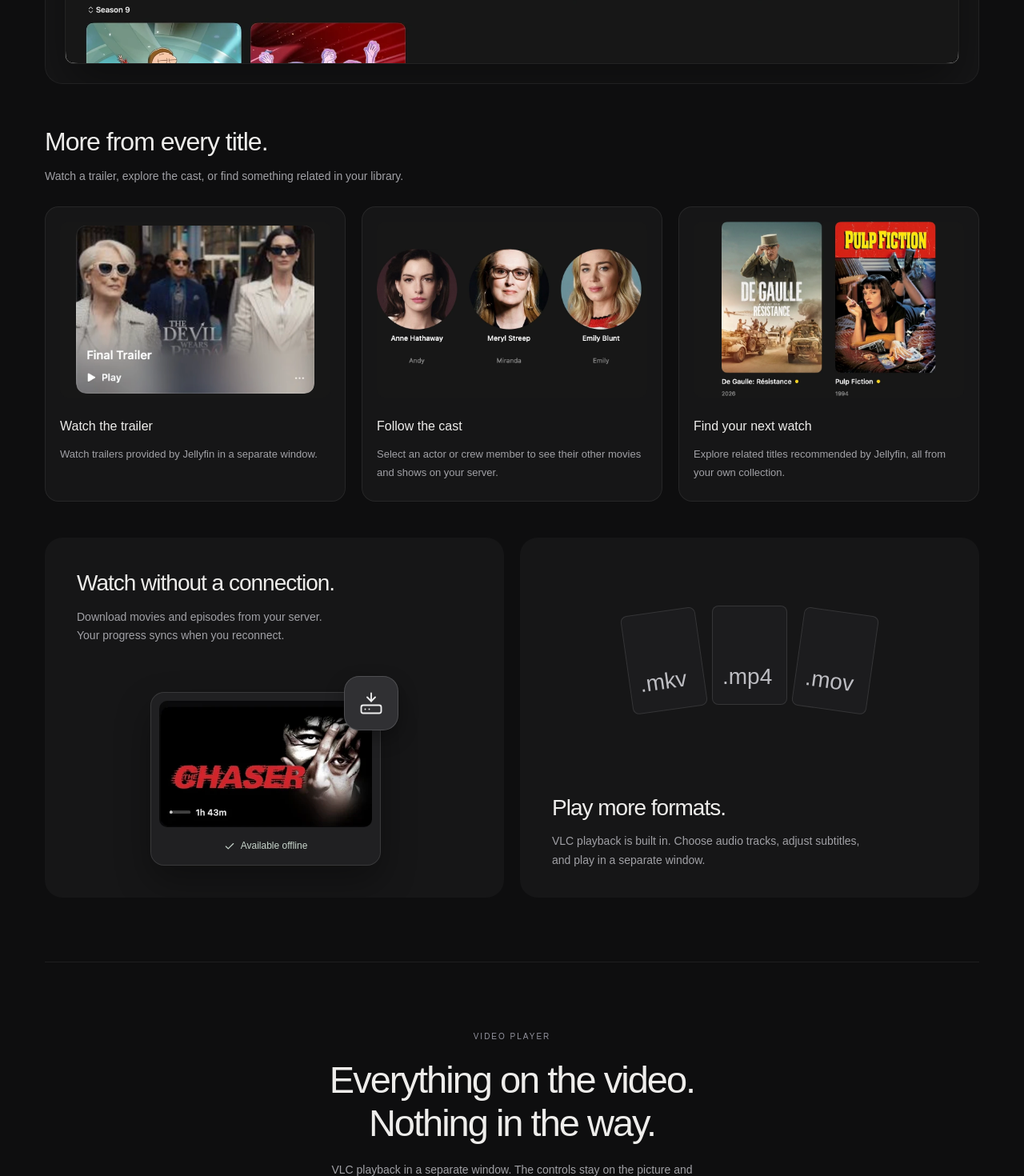
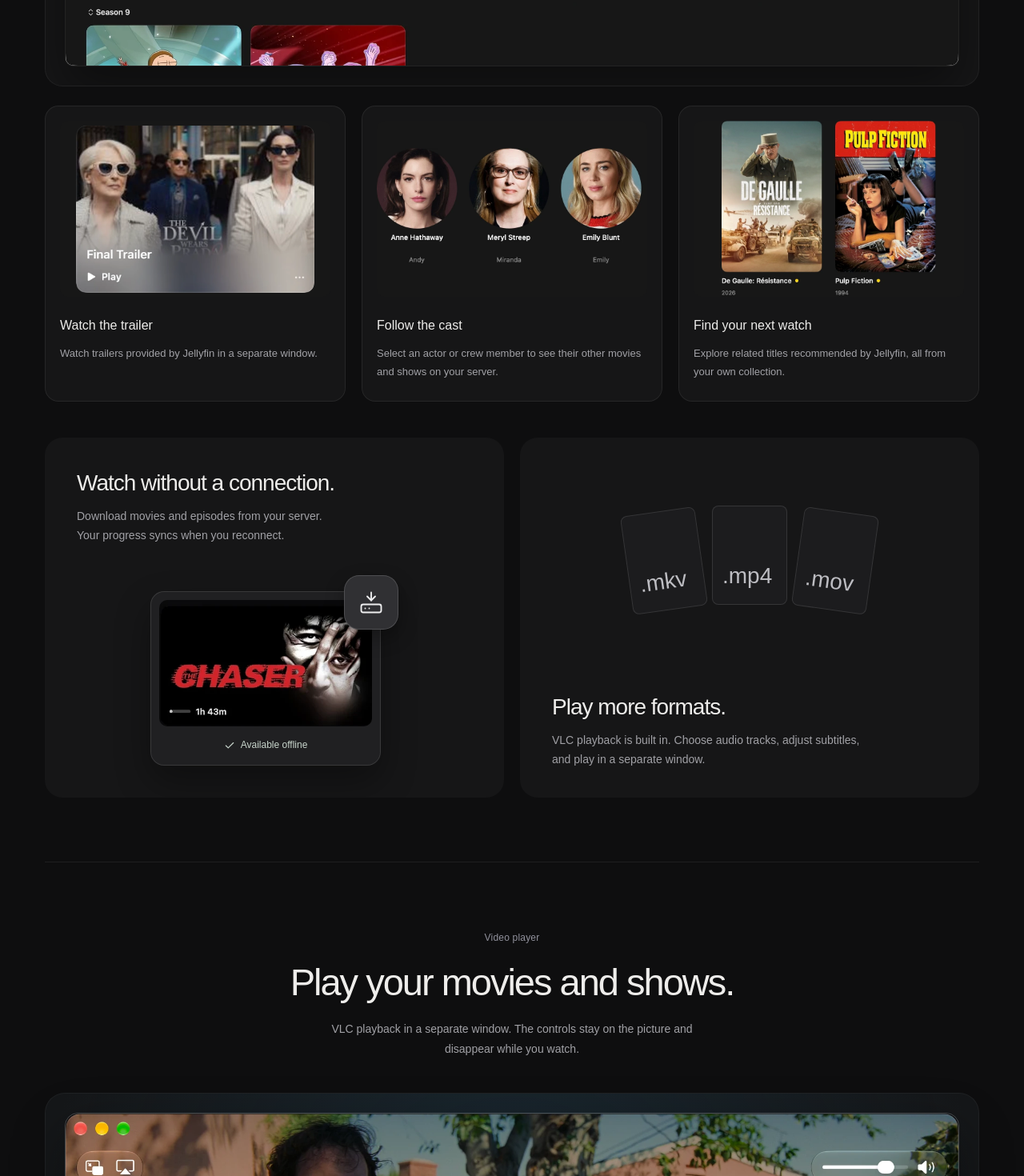
Before and after one commit to clement-horesh/theatre-web, a Next.js app: page / in a window 1280 px wide. Shown: the part 1940-3410 px from the top of the page at 80% size. Built offline with nearby package versions, Linux system fonts and the light colour scheme; a web font is replaced by a local one.

Commit message:
Clarify player and beta copy and blend sign-in screenshot

```diff
--- a/app/globals.css
+++ b/app/globals.css
@@ -416,7 +416,8 @@ img {
   color: #d0d0d4;
 }
 .release-row {
-  display: flex;
+  display: grid;
+  grid-template-columns: auto minmax(0, 1fr) auto;
   align-items: center;
   gap: 30px;
   padding-block: 26px;
@@ -438,10 +439,13 @@ img {
   font-size: 13px;
   margin-top: 7px;
 }
-.release-row > svg {
-  margin-left: auto;
-  color: #888891;
-  flex-shrink: 0;
+.release-notes {
+  display: inline-flex;
+  align-items: center;
+  gap: 8px;
+}
+.release-row > .text-link {
+  white-space: nowrap;
 }
 .closing-section {
   border-block: 1px solid var(--border);
@@ -778,8 +782,9 @@ img {
     font-size: 13px;
   }
   .release-row {
+    grid-template-columns: auto minmax(0, 1fr);
     gap: 16px;
-    align-items: flex-start;
+    align-items: start;
   }
   .release-version {
     white-space: nowrap;
@@ -792,9 +797,8 @@ img {
   .release-row p {
     font-size: 12px;
   }
-  .release-row > svg {
-    width: 16px;
-    margin-top: 4px;
+  .release-row > .text-link {
+    grid-column: 2;
   }
   .closing-section {
     padding-block: 55px;
@@ -1029,12 +1033,12 @@ img {
 }
 .setup-connect {
   padding: 25px;
-  background: #111112;
 }
 .sign-in-screenshot {
   width: 100%;
   max-height: 100%;
   object-fit: contain;
+  mix-blend-mode: lighten;
 }
 @media (max-width: 1000px) and (min-width: 801px) {
   .hero h1 {
@@ -1223,19 +1227,12 @@ img {
   margin-top: 12px;
   padding-right: 8px;
 }
-.discovery-intro {
-  margin: 55px 0 27px;
-}
-.discovery-intro p {
-  color: var(--muted);
-  font-size: 14px;
-  margin-top: 14px;
-}
+
 .discovery-grid {
   display: grid;
   grid-template-columns: repeat(3, minmax(0, 1fr));
   gap: 20px;
-  margin-bottom: 45px;
+  margin-block: 24px 45px;
 }
 .discovery-grid article {
   min-width: 0;
@@ -1305,8 +1302,8 @@ img {
 .section-kicker {
   display: block;
   color: #92929d;
-  font-size: 10px;
-  letter-spacing: 2px;
+  font-size: 12px;
+  letter-spacing: 0.2px;
   margin-bottom: 19px;
 }
 .product-section-heading h2 {
@@ -1571,12 +1568,7 @@ img {
     inset: 0 0 -10px;
     filter: blur(35px);
   }
-  .discovery-intro {
-    margin-top: 38px;
-  }
-  .discovery-intro p {
-    font-size: 13px;
-  }
+
   .discovery-grid article {
     padding: 15px 15px 22px;
   }
--- a/app/page.tsx
+++ b/app/page.tsx
@@ -99,7 +99,7 @@ export default function Home() {
           aria-labelledby="app-title"
         >
           <div className="product-section-heading">
-            <span className="section-kicker">APP</span>
+            <span className="section-kicker">App</span>
             <h2 id="app-title">Your library, in one place.</h2>
             <p>
               Browse your Jellyfin movies and shows, pick a season, and keep
@@ -111,13 +111,6 @@ export default function Home() {
               <AppPreview show />
             </div>
           </article>
-          <div className="discovery-intro">
-            <h2>More from every title.</h2>
-            <p>
-              Watch a trailer, explore the cast, or find something related in
-              your library.
-            </p>
-          </div>
           <div className="discovery-grid">
             <article>
               <div className="discovery-image trailer-image">
@@ -200,12 +193,8 @@ export default function Home() {
           aria-labelledby="player-title"
         >
           <div className="product-section-heading">
-            <span className="section-kicker">VIDEO PLAYER</span>
-            <h2 id="player-title">
-              Everything on the video.
-              <br />
-              Nothing in the way.
-            </h2>
+            <span className="section-kicker">Video player</span>
+            <h2 id="player-title">Play your movies and shows.</h2>
             <p>
               VLC playback in a separate window. The controls stay on the
               picture and disappear while you watch.
@@ -365,25 +354,25 @@ export default function Home() {
           aria-labelledby="release-title"
         >
           <div className="section-heading">
-            <h2 id="release-title">Still in beta.</h2>
-            <p>
-              The first public build is available now. Found an issue?
-              <br className="desktop-break" /> Report it on GitHub so we can
-              improve it.
-            </p>
+            <h2 id="release-title">Try the public beta.</h2>
+            <p>Download Theatre and share bugs or feedback on GitHub.</p>
           </div>
-          <a className="release-row" href={appRelease.notes}>
+          <div className="release-row">
             <span className="release-version">v{appRelease.version}</span>
-            <div>
-              <h3>First public beta</h3>
+            <div className="release-details">
+              <h3>
+                <a className="release-notes" href={appRelease.notes}>
+                  First public beta
+                  <ArrowUpRight size={16} aria-hidden="true" />
+                </a>
+              </h3>
               <p>Movie and show libraries, playback, and offline downloads.</p>
             </div>
-            <ArrowUpRight size={20} aria-hidden="true" />
-          </a>
-          <a className="text-link" href={appRelease.issues}>
-            Report an issue
-            <ArrowRight size={15} aria-hidden="true" />
-          </a>
+            <a className="text-link" href={appRelease.issues}>
+              Report an issue
+              <ArrowRight size={15} aria-hidden="true" />
+            </a>
+          </div>
         </section>
 
         <section
```
